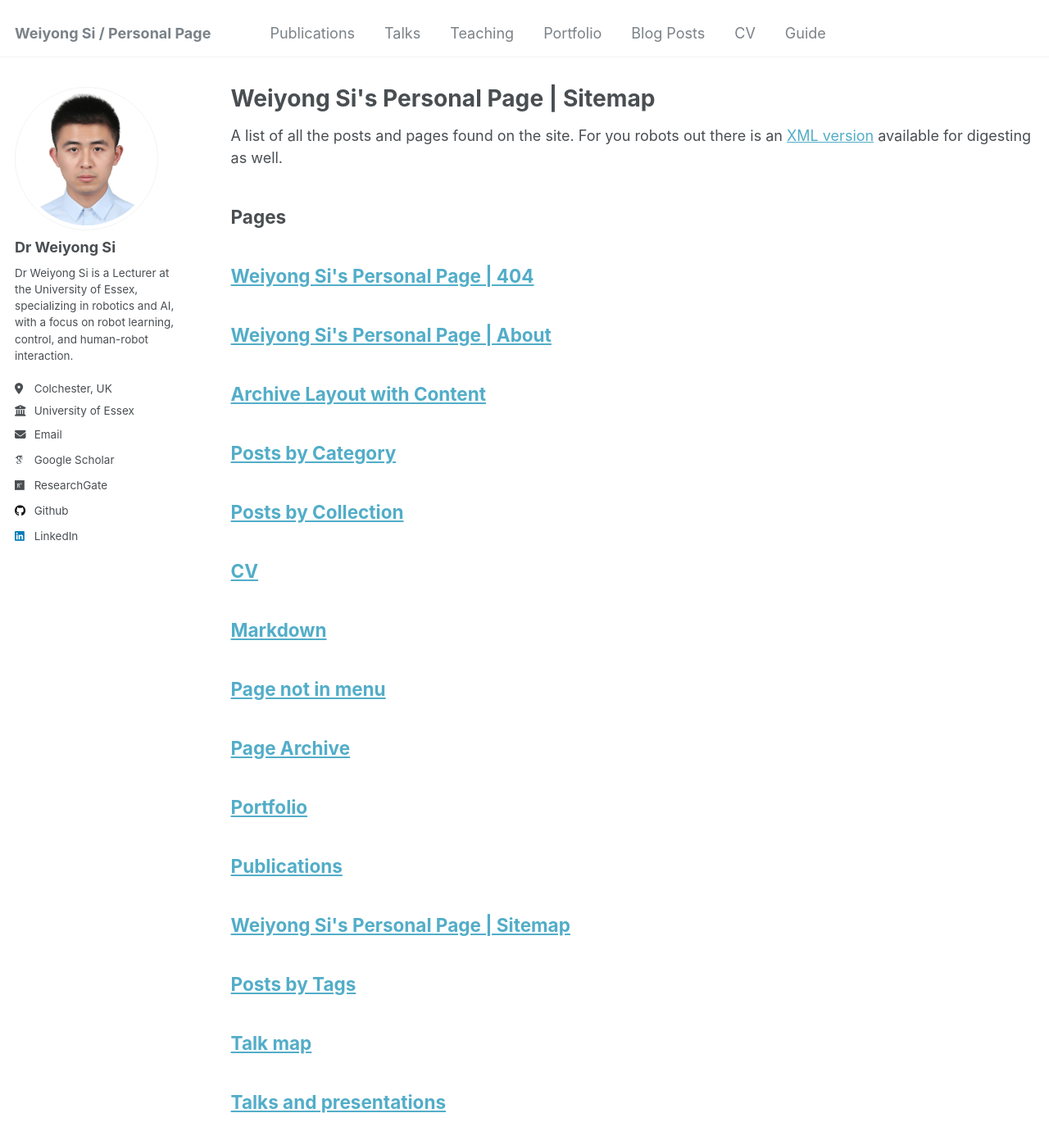
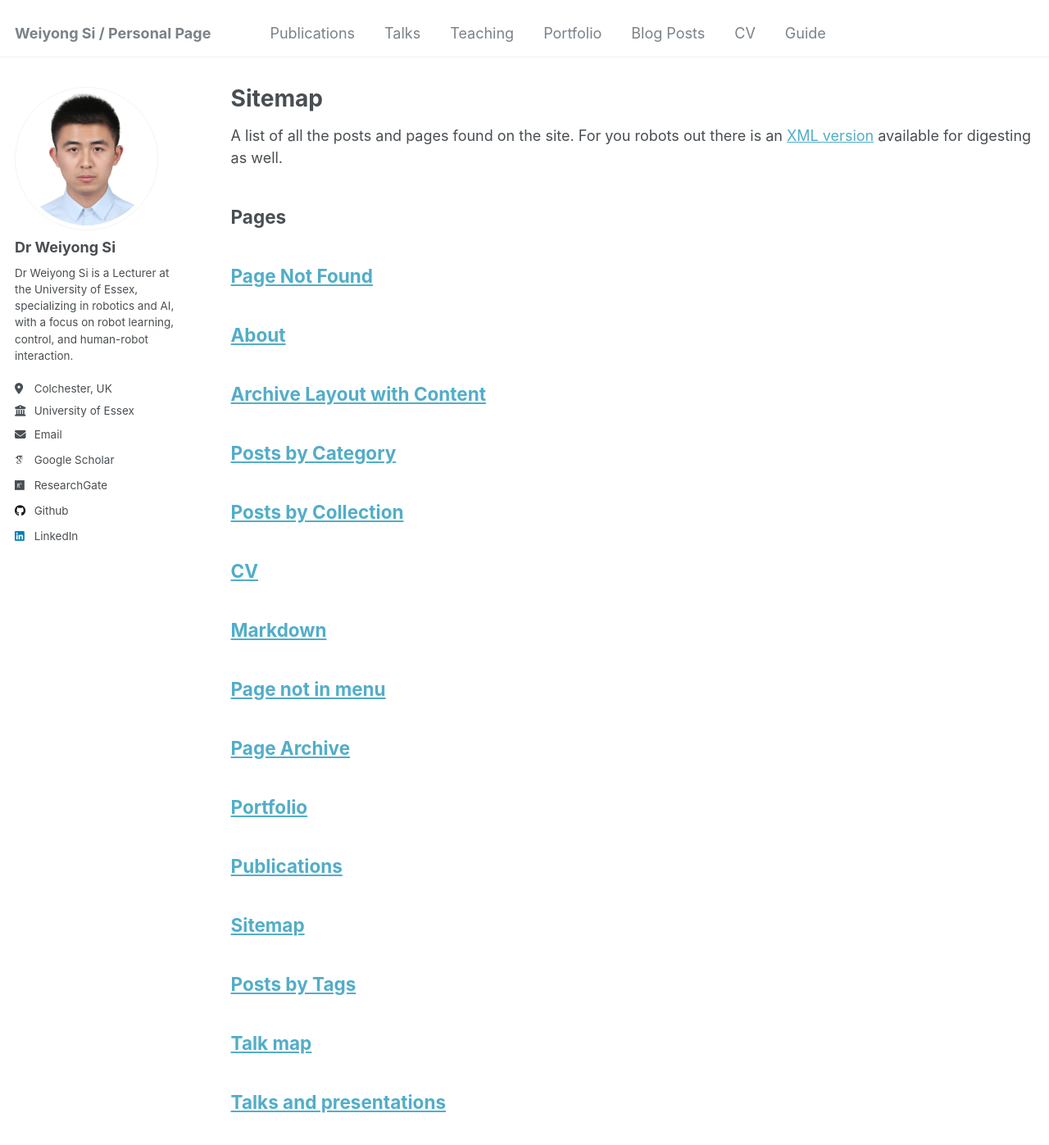
Before and after one commit to siweiyong/siweiyong.github.io, a Jekyll site: the page built from _pages/sitemap.md, in a window 1280 px wide and 1400 px high. Shown: the top 1397 px of the window at 82% size. Built offline with Jekyll 4.4.1, drawn with Linux system fonts in a browser that asks for light colours; some web fonts are replaced.

Commit message:
Update info

```diff
--- a/_pages/404.md
+++ b/_pages/404.md
@@ -1,5 +1,5 @@
 ---
-title: "Weiyong Si's Personal Page | 404"
+title: "Page Not Found"
 sitemap: false
 permalink: /404.html
 ---
--- a/_pages/sitemap.md
+++ b/_pages/sitemap.md
@@ -1,6 +1,6 @@
 ---
 layout: archive
-title: "Weiyong Si's Personal Page | Sitemap"
+title: "Sitemap"
 permalink: /sitemap/
 author_profile: true
 ---
```
Also changed, not shown: _pages/about.md (+1 -1 lines).
